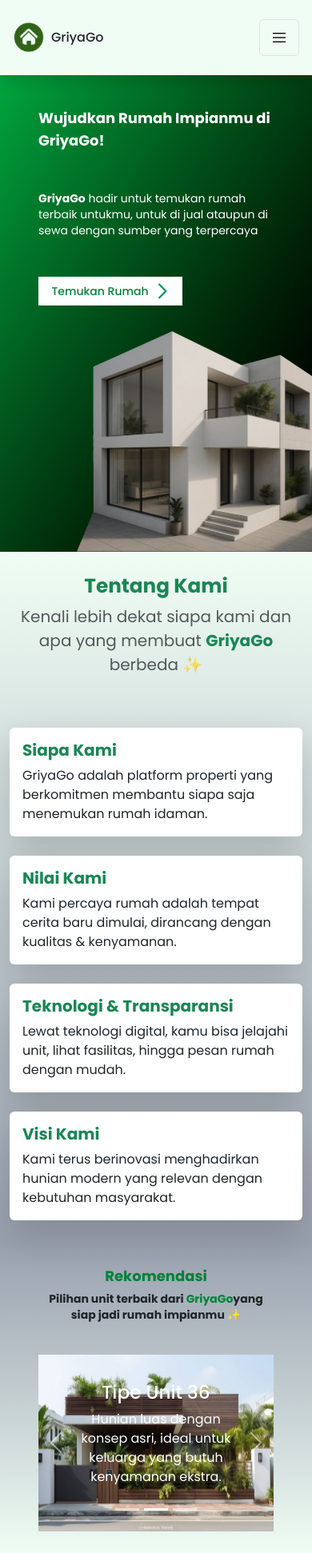
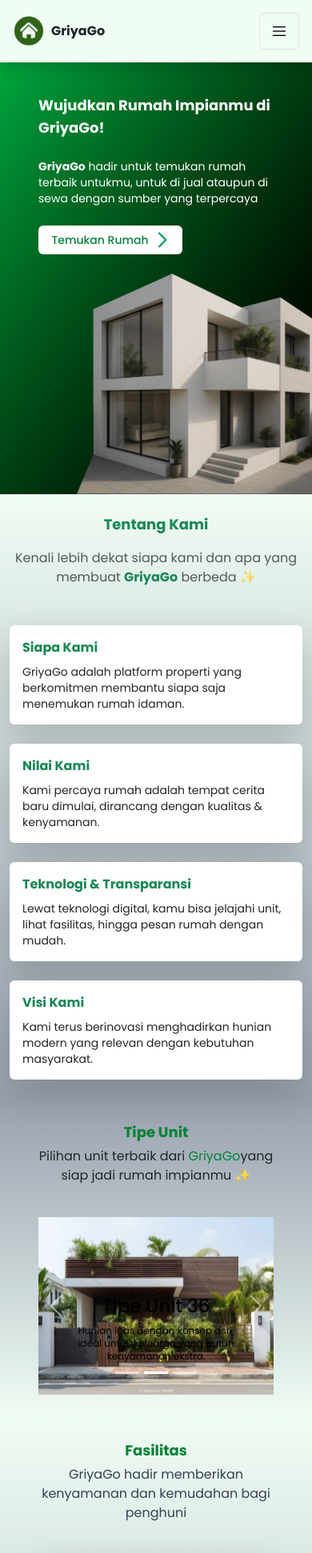
Before and after one commit to farsyamzhr/home-sales-website, a Next.js app: page / in a window 390 px wide. Shown: the top 1942 px of the page at 80% size. Built offline with nearby package versions, Linux system fonts and the light colour scheme.

Commit message:
fix layout for mobile and desktop on all pages

```diff
--- a/src/components/AboutUs.js
+++ b/src/components/AboutUs.js
@@ -16,14 +16,14 @@
   return (
     <div
       id="aboutUs"
-      className="py-7 md:py-20 bg-gradient-to-b from-green-50 to-gray-400"
+      className="py-6 md:py-20 bg-gradient-to-b from-green-50 to-gray-400"
     >
       <Container>
         {/* Title */}
         <Row className="mb-5 text-center">
-          <Col>
+          <Col className="flex flex-col gap-3">
             <motion.h2
-              className="fw-bold text-success"
+              className="fw-bold text-success !text-lg md:!text-2xl !mb-0"
               initial={{ opacity: 0, y: -30 }}
               whileInView={{ opacity: 1, y: 0 }}
               transition={{ duration: 0.8 }}
@@ -31,7 +31,7 @@
               Tentang Kami
             </motion.h2>
             <motion.p
-              className="text-muted fs-5"
+              className="text-muted fs-5 !text-base !mb-0"
               initial={{ opacity: 0 }}
               whileInView={{ opacity: 1 }}
               transition={{ delay: 0.4, duration: 0.8 }}
@@ -41,7 +41,6 @@
             </motion.p>
           </Col>
         </Row>
-
         <Row className="g-4">
           {[
             {
@@ -71,10 +70,10 @@
               >
                 <Card className="h-100 shadow-lg border-0">
                   <Card.Body>
-                    <Card.Title className="fw-bold text-success">
+                    <Card.Title className="fw-bold text-success !text-base md:!text-lg">
                       {item.title}
                     </Card.Title>
-                    <Card.Text>{item.text}</Card.Text>
+                    <Card.Text className="!text-sm md:!text-base">{item.text}</Card.Text>
                   </Card.Body>
                 </Card>
               </motion.div>
--- a/src/components/Footer.js
+++ b/src/components/Footer.js
@@ -9,11 +9,11 @@
     <footer className="bg-green-700 text-white py-10">
       <Container>
         <Row className="gy-4 gap-3">
-          <Col md={4} className="mt-0">
+          <Col md={4} className="mt-0 flex flex-col gap-2">
             <div className="flex items-center gap-2">
             <Image src="/assets/logo.svg" alt="" width={40} height={40}/>
             <motion.h3
-              className="font-bold text-base text-white mb-0"
+              className="!font-bold !text-base text-white mb-0"
               initial={{ opacity: 0, y: 20 }}
               whileInView={{ opacity: 1, y: 0 }}
               transition={{ duration: 0.6 }}
@@ -25,19 +25,20 @@
               Temukan hunian impianmu dengan mudah, cepat, dan transparan.
             </p>
           </Col>
-          <Col md={4} className="mt-0">
-            <h5 className="font-bold">Navigasi</h5>
-            <ul className="list-unstyled">
-              <li><a href="#aboutUs" className="text-white text-decoration-none">Tentang Kami</a></li>
-              <li><a href="#services" className="text-white text-decoration-none">Layanan</a></li>
-              <li><a href="#contact" className="text-white text-decoration-none">Kontak</a></li>
+          <Col md={4} className="mt-0 flex flex-col gap-2">
+            <h5 className="font-bold !text-lg !mb-0">Navigasi</h5>
+            <ul className="list-unstyled flex flex-col gap-2 mb-0 text-sm">
+              <li><a href="#aboutUs" className="text-white text-decoration-none hover:!text-black">Tentang Kami</a></li>
+              <li><a href="#unitType" className="text-white text-decoration-none hover:!text-black">Tipe Unit</a></li>
+              <li><a href="#service" className="text-white text-decoration-none hover:!text-black">Fasilitas</a></li>
+              <li><a href="#mailbox" className="text-white text-decoration-none hover:!text-black">Kontak</a></li>
             </ul>
           </Col>
-          <Col md={4} className="mt-0">
-            <h5 className="font-bold">Hubungi Kami</h5>
-            <p className="m-0">📍 Jl. Perumahan No. 123, Jakarta</p>
-            <p className="m-0">📞 +62 812 3456 7890</p>
-            <p className="m-0">✉️ support@griyago.com</p>
+          <Col md={4} className="mt-0 flex flex-col gap-2">
+            <h5 className="font-bold !text-base mb-0">Hubungi Kami</h5>
+            <p className="m-0 text-sm">📍 Jl. Perumahan No. 123, Jakarta</p>
+            <p className="m-0 text-sm">📞 +62 812 3456 7890</p>
+            <p className="m-0 text-sm">✉️ support@griyago.com</p>
           </Col>
         </Row>
         <hr className="border-gray-400 my-4" />
--- a/src/components/Hero.js
+++ b/src/components/Hero.js
@@ -1,17 +1,43 @@
+"use client";
+
+import { motion } from "framer-motion";
+
 function Hero() {
   return (
-    <div className="wrapper flex flex-col lg:flex-row lg:justify-center lg:items-center pt-10 lg:pt-20 px-5 lg:px-10 gap-8 lg:gap-10 bg-gradient-to-br from-green-600 to-black ">
-      <div className="box-hero flex flex-col gap-5 md:gap-8 text-white">
-        <div className="title lg:mb-0 text-lg md:text-3xl font-bold">Wujudkan Rumah Impianmu di GriyaGo!</div>
-        <div className="sub-title text-sm md:text-2xl"><span className="font-bold">GriyaGo</span> hadir untuk temukan rumah terbaik untukmu, untuk di jual ataupun di sewa dengan sumber yang terpercaya</div>
-        <button className="flex justify-center items-center px-2 gap-2 bg-white w-[180px] rounded-md cursor-pointer hover:bg-gray-200">
-            <div className="text-green-700 font-medium text-sm">Temukan Rumah</div>
-            <img src="/assets/arrow-right.svg" alt="" />
-        </button>
-      </div>
-      <img src="/assets/house-3D.svg" alt="" className="translate-x-12 top-3 lg:translate-x-14"/>
+    <div className="wrapper flex flex-col lg:flex-row lg:justify-center lg:items-center pt-10 lg:pt-20 px-5 lg:px-10 gap-4 md:gap-8 lg:gap-10 bg-gradient-to-br from-green-600 to-black">
+      <motion.div
+        className="box-hero flex flex-col gap-4 md:gap-8 text-white"
+        initial={{ x: -100, opacity: 0 }}
+        animate={{ x: 0, opacity: 1 }}
+        transition={{ duration: 0.8, ease: "easeOut" }}
+      >
+        <div className="title lg:mb-0 text-lg md:text-3xl font-bold">
+          Wujudkan Rumah Impianmu di GriyaGo!
+        </div>
+        <div className="sub-title text-sm md:text-2xl">
+          <span className="font-bold">GriyaGo</span> hadir untuk temukan rumah
+          terbaik untukmu, untuk di jual ataupun di sewa dengan sumber yang
+          terpercaya
+        </div>
+        <motion.button
+          className="flex justify-center items-center px-2 gap-2 bg-white w-[180px] !rounded-md cursor-pointer hover:!bg-gray-200"
+          whileHover={{ scale: 1.05 }}
+          whileTap={{ scale: 0.95 }}
+        >
+          <div className="text-green-700 font-medium text-sm">Temukan Rumah</div>
+          <img src="/assets/arrow-right.svg" alt="" />
+        </motion.button>
+      </motion.div>
+      <motion.img
+        src="/assets/house-3D.svg"
+        alt=""
+        className="translate-x-12 top-3 lg:translate-x-14"
+        initial={{ x: 100, opacity: 0 }}
+        animate={{ x: 0, opacity: 1 }}
+        transition={{ duration: 0.8, ease: "easeOut", delay: 0.3 }}
+      />
     </div>
-  )
+  );
 }
 
 export default Hero;
--- a/src/components/Navbar.js
+++ b/src/components/Navbar.js
@@ -15,10 +15,10 @@
   let menuActive = show ? "right-0" : "-right-full";
 
   return (
-    <div className="bg-green-50 py-4 md:px-6 px-3 flex justify-between items-center shadow transition-all sticky top-0 z-50">
+    <div className="bg-green-50 py-3 md:px-6 px-3 flex justify-between items-center shadow transition-all sticky top-0 z-50">
       <div className="box-logo flex gap-2 items-center cursor-pointer">
         <Image src="/assets/logo.svg" alt="" width={40} height={40}/>
-        <h1 className="!text-base font-bold mb-0">GriyaGo</h1>
+        <h1 className="!text-base !font-bold mb-0">GriyaGo</h1>
       </div>
 
       <Image
@@ -31,7 +31,7 @@
       />
 
       <ul
-        className={`shadow lg:!shadow-none fixed lg:static lg:top-0 top-20 ${menuActive} lg:items-center w-[200px] lg:w-auto h-[calc(100vh-64px)] lg:h-auto bg-green-50 lg:bg-transparent flex flex-col lg:flex-row gap-6 p-6 lg:p-0 transition-all duration-300 z-40 m-0`}
+        className={`shadow lg:!shadow-none fixed lg:static lg:top-0 top-19 ${menuActive} lg:items-center w-[200px] lg:w-auto h-[calc(100vh-64px)] lg:h-auto bg-green-50 lg:bg-transparent flex flex-col lg:flex-row gap-6 p-6 lg:p-0 transition-all duration-300 z-40 m-0`}
       >
         <li>
           <a href="#" className="hover:!text-green-700 !text-black !no-underline">
@@ -44,21 +44,21 @@
           </a>
         </li>
         <li>
-          <a href="#" className="hover:!text-green-700 !text-black !no-underline">
+          <a href="#unitType" className="hover:!text-green-700 !text-black !no-underline">
             Tipe Unit
           </a>
         </li>
         <li>
-          <a href="#" className="hover:!text-green-700 !text-black !no-underline">
+          <a href="#service" className="hover:!text-green-700 !text-black !no-underline">
             Fasilitas
           </a>
         </li>
         <li>
-          <a href="#" className="hover:!text-green-700 !text-black !no-underline">
+          <a href="#mailbox" className="hover:!text-green-700 !text-black !no-underline">
             Kontak
           </a>
         </li>
-        <div className="flex flex-col md:flex-row gap-3 text-sm font-medium">
+        <div className="flex flex-col lg:flex-row gap-3 text-sm font-medium">
           <Link
             href="/signUp"
             className="w-[100px] text-center bg-transparent border !border-green-700 py-2 px-6 rounded-md hover:!bg-green-700 !text-black hover:!text-white cursor-pointer !no-underline"
--- a/src/components/Service.js
+++ b/src/components/Service.js
@@ -32,18 +32,18 @@
   ];
 
   return (
-    <div className="wrapper min-h-screen flex flex-col gap-10 py-7 md:py-20 px-5 lg:px-20 bg-gradient-to-b from-green-50 to-gray-400">
+    <div id="service" className="wrapper flex flex-col gap-10 py-7 md:py-20 px-5 lg:px-20 bg-gradient-to-b from-green-50 to-gray-400">
       <div className="box-title flex flex-col gap-1 items-center">
         <motion.div
-          className="title font-bold text-green-700 text-lg md:text-3xl"
+          className="title font-bold text-green-700 !text-lg md:!text-2xl"
           initial={{ opacity: 0, y: -30 }}
           whileInView={{ opacity: 1, y: 0 }}
           transition={{ duration: 0.8 }}
         >
-          Layanan Kami
+          Fasilitas
         </motion.div>
         <motion.div
-          className="sub-title font-bold text-sm/5 text-center text-gray-700"
+          className="sub-title text-base text-center text-gray-700"
           initial={{ opacity: 0 }}
           whileInView={{ opacity: 1 }}
           transition={{ delay: 0.3, duration: 0.8 }}
@@ -67,10 +67,10 @@
               <CardImg src={service.image} alt={service.title} />
               <div className="absolute inset-0 bg-black/50"></div>
               <CardImgOverlay className="flex flex-col justify-center relative z-10">
-                <CardTitle className="text-2xl font-bold text-center mb-2">
+                <CardTitle className="text-xs lg:text-2xl font-bold text-center mb-2">
                   {service.title}
                 </CardTitle>
-                <CardText className="text-base text-center">
+                <CardText className="text-xs lg:text-base text-center">
                   {service.text}
                 </CardText>
               </CardImgOverlay>
--- a/src/components/UnitType.js
+++ b/src/components/UnitType.js
@@ -5,12 +5,12 @@
 
 function UnitType() {
   return (
-    <div className="wrapper flex flex-col py-7 md:py-20 px-5 lg:px-20 items-center bg-gradient-to-b from-gray-400 to-green-50">
+    <div id='unitType' className="wrapper flex flex-col py-7 md:py-20 px-5 lg:px-20 items-center bg-gradient-to-b from-gray-400 to-green-50">
       <div className="box-title flex flex-col gap-1 items-center">
-        <div className="title font-bold text-green-700 text-lg md:text-3xl">
-          Rekomendasi
+        <div className="title font-bold text-green-700 text-lg md:text-2xl">
+          Tipe Unit
         </div>
-        <div className="subtitle font-bold text-sm/5 text-center">
+        <div className="subtitle text-base text-center">
           Pilihan unit terbaik dari <span className="text-green-700">GriyaGo</span>
           yang siap jadi rumah impianmu ✨
         </div>
@@ -24,9 +24,9 @@
               width={900}
               height={700}
             />
-            <Carousel.Caption>
-              <h3>Tipe Unit 35</h3>
-              <p>Ruang lebih lega, desain modern, pas untuk pasangan muda yang baru memulai perjalanan hidup.</p>
+            <Carousel.Caption className='flex flex-col gap-2 text-black'>
+              <h3 className='mb-0 text-sm md:text-base'>Tipe Unit 35</h3>
+              <p className='mb-0 text-xs md:text-sm'>Ruang lebih lega, desain modern, pas untuk pasangan muda yang baru memulai perjalanan hidup.</p>
             </Carousel.Caption>
           </Carousel.Item>
 
@@ -37,9 +37,9 @@
               width={900}
               height={700}
             />
-            <Carousel.Caption>
-              <h3>Tipe Unit 36</h3>
-              <p>Hunian luas dengan konsep asri, ideal untuk keluarga yang butuh kenyamanan ekstra.</p>
+            <Carousel.Caption className='flex flex-col gap-2 text-black'>
+              <h3 className='mb-0 text-sm md:text-base'>Tipe Unit 36</h3>
+              <p className='mb-0 text-xs md:text-sm'>Hunian luas dengan konsep asri, ideal untuk keluarga yang butuh kenyamanan ekstra.</p>
             </Carousel.Caption>
           </Carousel.Item>
 
@@ -50,9 +50,9 @@
               width={900}
               height={700}
             />
-            <Carousel.Caption>
-              <h3>Tipe Unit 37</h3>
-              <p>Cocok untuk keluarga kecil yang mendambakan hunian praktis dan nyaman.</p>
+            <Carousel.Caption className='flex flex-col gap-2 text-black'>
+              <h3 className='mb-0 text-sm md:text-base'>Tipe Unit 37</h3>
+              <p className='mb-0 text-xs md:text-sm'>Cocok untuk keluarga kecil yang mendambakan hunian praktis dan nyaman.</p>
             </Carousel.Caption>
           </Carousel.Item>
         </Carousel>
```
Also changed, not shown: src/components/Mailbox.js (+8 -8 lines).
